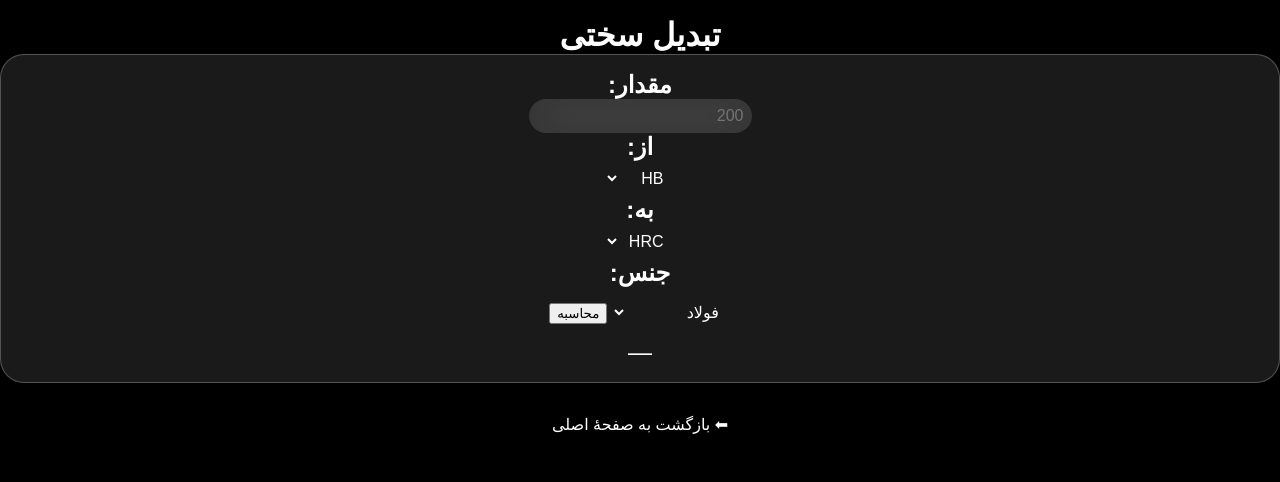
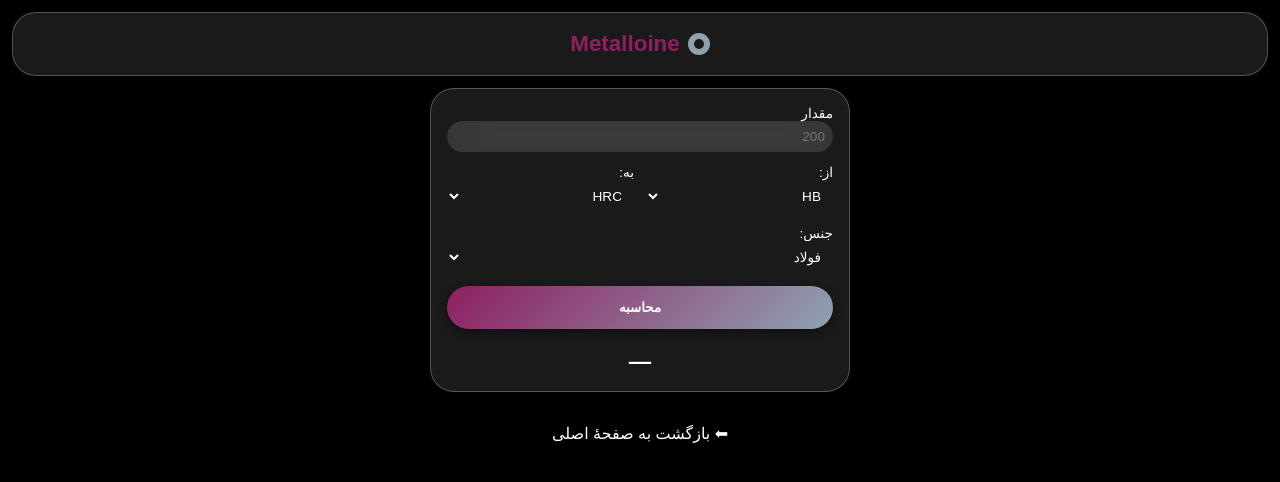
Before and after one commit to hosram/metalloine-app, a plain HTML site: page hardness.html in a window 1280 px wide. Both pictures are taken after a click on the button "محاسبه". Drawn offline with Linux system fonts and the light colour scheme; a small style sheet from the web is missing.

Commit message:
Update hardness.html

```diff
--- a/hardness.html
+++ b/hardness.html
@@ -1,21 +1,19 @@
 <!DOCTYPE html>
 <html lang="fa" dir="rtl">
 <head>
-  <meta charset="UTF-8" />
-  <meta name="viewport" content="width=device-width, initial-scale=1.0" />
+  <meta charset="UTF-8">
+  <meta name="viewport" content="width=device-width,initial-scale=1">
   <title>تبدیل سختی</title>
-  <!-- اگر style.css یا هر فایلی در index.html لینک شده بود، این‌جا هم همان را قرار دهید -->
-  <link rel="stylesheet" href="style.css" />
-  <!-- استایل یکسان با index.html -->
+
+  <!-- فونت و استایل واحد (همان که در index.html است) -->
+  <link rel="stylesheet"
+        href="https://cdn.jsdelivr.net/npm/vazirmatn@33.003.4/Farsi-font-face.css">
   <style>
- :root{
-   --c-primary:#8E1F61; --c-accent:#8FA2B2;
-   --glass:rgba(255,255,255,.10); --r:24px; --g:12px;
- }
+  :root{--c-primary:#8E1F61;--c-accent:#8FA2B2;--glass:rgba(255,255,255,.10);--r:24px;--g:12px}
   *{box-sizing:border-box;margin:0}
   body{background:#000;color:#fff;font-family:"Vazirmatn",sans-serif}
 
- /* سرصفحه و لوگو */
+  /* نوار بالا */
   #topbar{display:flex;justify-content:center;align-items:center;height:64px;
           margin:var(--g);background:var(--glass);backdrop-filter:blur(24px);
           border:1px solid rgba(255,255,255,.25);border-radius:var(--r)}
@@ -23,65 +21,62 @@
   .logo .brand{color:var(--c-primary)}
   .logo .ring{width:22px;height:22px;border:6px solid var(--c-accent);border-radius:50%}
 
- /* صفحهٔ فرود (در hardness استفاده نمی‌شود اما بی‌ضرر است) */
- #landing{height:calc(100vh - 64px - 2*var(--g));display:grid;place-items:center}
+  /* فرم و ورودی‌ها */
+  form{display:grid;grid-template-columns:1fr 1fr;gap:var(--g)}
+  label{display:flex;flex-direction:column;font-size:.85rem}
+  input,select{padding:8px;border:none;border-radius:var(--r);
+               background:var(--glass);color:#fff;font:inherit;backdrop-filter:blur(24px)}
+  select,option{background:#1a1a1a;color:#fff} select:focus{outline:2px solid var(--c-primary)}
+  .row-2{grid-column:span 2}
+
+  /* دکمه مشترک */
   .btn-main{padding:14px 32px;border:none;border-radius:var(--r);cursor:pointer;
             background:linear-gradient(135deg,var(--c-primary),var(--c-accent));
             color:#fff;font-weight:700;box-shadow:0 4px 10px rgba(0,0,0,.4)}
 
- /* اپلیکیشن / فرم‌ها */
- #app{display:none;padding:var(--g)}
- form{display:grid;grid-template-columns:1fr 1fr;gap:var(--g)}
- label{display:flex;flex-direction:column;font-size:.85rem}
- input,select{
-   padding:8px;border:none;border-radius:var(--r);
-   background:var(--glass);color:#fff;font:inherit;backdrop-filter:blur(24px)
- }
- select,option{background:#1a1a1a;color:#fff} select:focus{outline:2px solid var(--c-primary)}
- .row-2{grid-column:span 2}
- button[type=submit],.btn-main{
-   padding:14px;border:none;border-radius:var(--r);cursor:pointer;
-   background:linear-gradient(135deg,var(--c-primary),var(--c-accent));
-   color:#fff;font-weight:700
- }
- #btnBack{display:none;margin-top:var(--g);width:100%;
-          background:#444;border:none;border-radius:var(--r);color:#fff;padding:12px;font-weight:600;cursor:pointer}
-
- /* کارت‌ها */
- #cards{display:grid;grid-template-columns:1fr 1fr;gap:var(--g);margin-top:var(--g)}
+  /* کارت کدر شیشه‌ای */
   .card{background:var(--glass);backdrop-filter:blur(24px);
         border:1px solid rgba(255,255,255,.25);border-radius:var(--r);
-       padding:16px;text-align:center}
- .value{font-size:1.4rem;font-weight:700;margin-top:4px}
- @media(max-width:600px){form,#cards{grid-template-columns:1fr}}
+        padding:16px}
 
- /* پاورقی */
- footer{position:fixed;bottom:8px;left:0;right:0;text-align:center;
-        font-size:.7rem;opacity:.75;line-height:1.4}
+  /* خروجی */
+  #h-out{font-size:1.4rem;font-weight:700;text-align:center;margin-top:8px}
+
+  /* لینک بازگشت */
+  .back{display:block;text-align:center;color:#fff;margin:2rem auto 0;text-decoration:none}
+
+  @media(max-width:600px){form{grid-template-columns:1fr}}
   </style>
-
 </head>
 <body>
 
-<h1 style="text-align:center;margin-top:1rem;">تبدیل سختی</h1>
+<!-- نوار بالا مانند صفحهٔ اصلی -->
+<header id="topbar">
+  <span class="logo"><span class="ring"></span><span class="brand">Metalloine</span></span>
+</header>
 
-<section id="hardness-card" class="card">
-  <h2>مقدار:</h2>
-  <input id="h-val" type="number" placeholder="200" />
+<!-- فرم درون کارت -->
+<section style="max-width:420px;margin:0 auto">
+  <form id="hardnessCard" class="card">
+    <label class="row-2">مقدار
+      <input id="h-val" type="number" placeholder="200">
+    </label>
 
-  <h2>از:</h2>
+    <label>از:
       <select id="h-from">
         <option>HB</option><option>HRC</option>
         <option>HRB</option><option>HV</option>
       </select>
+    </label>
 
-  <h2>به:</h2>
+    <label>به:
       <select id="h-to">
         <option>HRC</option><option>HB</option>
         <option>HRB</option><option>HV</option>
       </select>
+    </label>
 
-  <h2>جنس:</h2>
+    <label class="row-2">جنس:
       <select id="h-mat">
         <option value="steel">فولاد</option>
         <option value="cast_iron">چدن</option>
@@ -90,15 +85,14 @@
         <option value="brass">برنج</option>
         <option value="phosphor_bronze">برنز فسفری</option>
       </select>
+    </label>
 
-  <button id="h-btn" style="margin-top:1rem;">محاسبه</button>
-  <output id="h-out" style="display:block;font-size:1.5rem;margin-top:0.5rem;">—</output>
+    <button id="h-btn" class="btn-main row-2" type="button">محاسبه</button>
+    <output id="h-out" class="row-2">—</output>
+  </form>
 </section>
 
-<!-- دکمهٔ بازگشت به صفحهٔ اصلی -->
-<div style="text-align:center;margin-top:2rem;">
-  <a href="index.html" style="color:#fff;text-decoration:none;">⬅ بازگشت به صفحهٔ اصلی</a>
-</div>
+<a href="index.html" class="back">⬅ بازگشت به صفحهٔ اصلی</a>
 
 <script type="module">
 let hardness;
@@ -110,15 +104,13 @@
 const $out  = document.getElementById('h-out');
 
 btn.addEventListener('click', async () => {
-    if (!hardness) {
-      hardness = await import('./convertHardness.js');   // چون هر دو فایل در ریشه هستند
-    }
+  if (!hardness) hardness = await import('./convertHardness.js');
   const v = parseFloat($val.value);
-    if (isNaN(v)) { $out.textContent = '—'; return; }
-    try {
-      const res = hardness.convert(v, $from.value, $to.value, $mat.value);
+  if (isNaN(v)){ $out.textContent='—'; return; }
+  try{
+    const res = hardness.convert(v,$from.value,$to.value,$mat.value);
     $out.textContent = res.toFixed(1);
-    } catch (e) {
+  }catch(e){
     $out.textContent = e.message;
   }
 });
```
Lines whose indentation alone changed are shown as unchanged.
